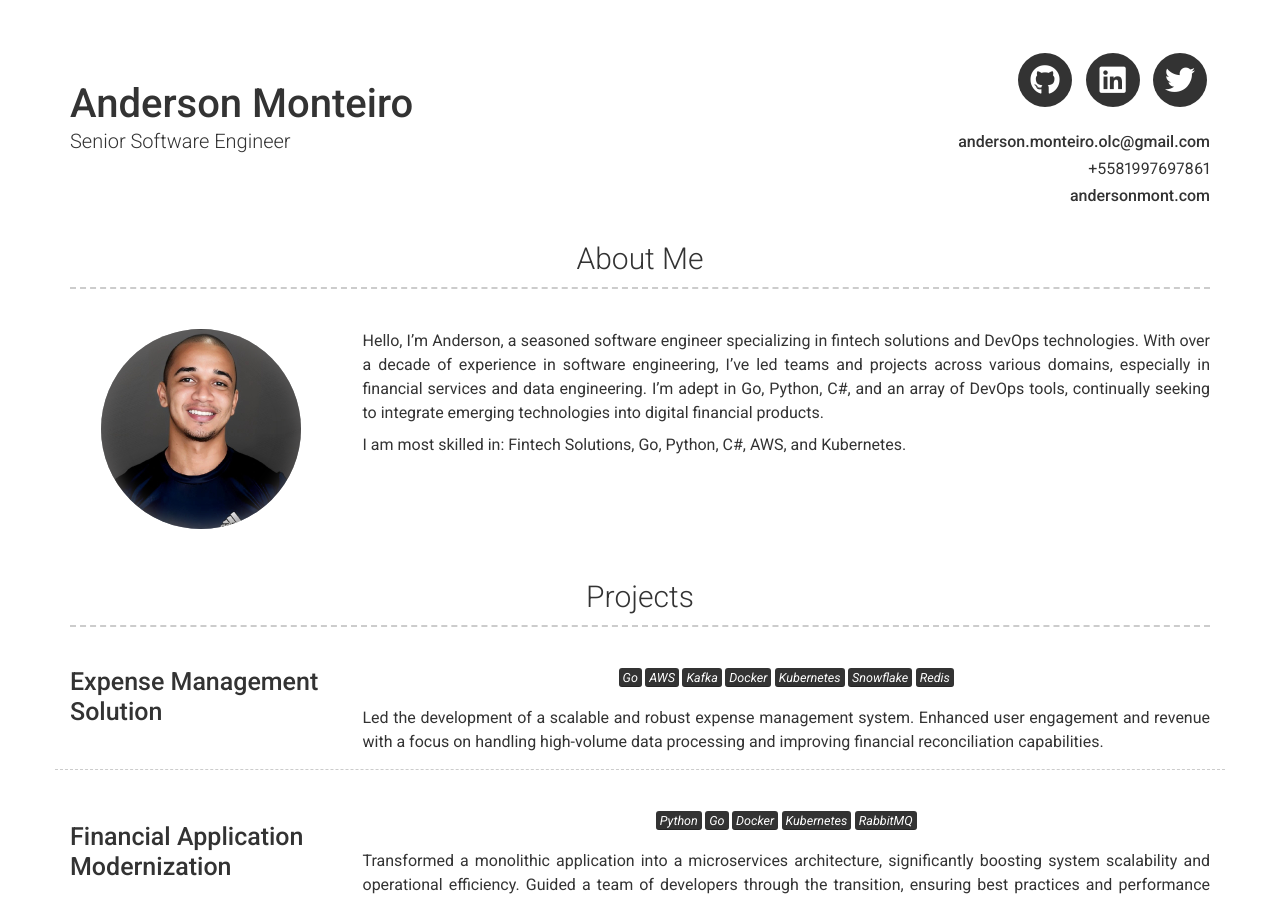
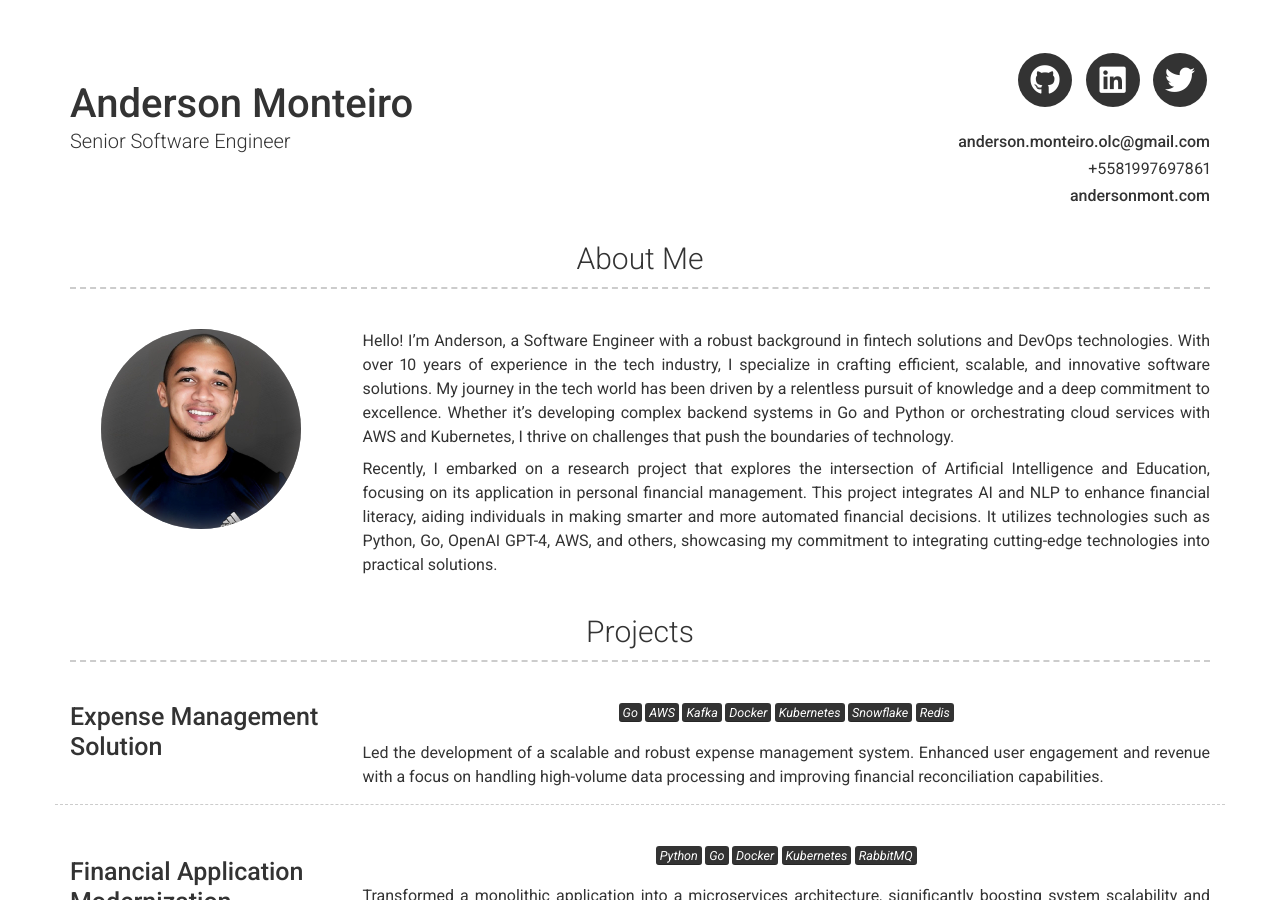
Before and after one commit to AndersonMonteiro/andersonmont-site, a Jekyll site: the page built from index.md, in a window 1280 px wide and 900 px high. Built offline with Jekyll 4.4.1, drawn with Linux system fonts in a browser that asks for light colours; nearby versions of some CDN libraries.

Commit message:
Update about section in _config.yml

```diff
--- a/_config.yml
+++ b/_config.yml
@@ -28,9 +28,9 @@ linkedin_username: andersonmont
 # about_title: About Me (Use this to override about section title)
 about_profile_image: images/profile.jpg
 about_content: | # this will include new lines to allow paragraphs
-  Hello, I'm Anderson, a seasoned software engineer specializing in fintech solutions and DevOps technologies. With over a decade of experience in software engineering, I've led teams and projects across various domains, especially in financial services and data engineering. I'm adept in Go, Python, C#, and an array of DevOps tools, continually seeking to integrate emerging technologies into digital financial products.
+  Hello! I'm Anderson, a Software Engineer with a robust background in fintech solutions and DevOps technologies. With over 10 years of experience in the tech industry, I specialize in crafting efficient, scalable, and innovative software solutions. My journey in the tech world has been driven by a relentless pursuit of knowledge and a deep commitment to excellence. Whether it's developing complex backend systems in Go and Python or orchestrating cloud services with AWS and Kubernetes, I thrive on challenges that push the boundaries of technology.
 
-  I am most skilled in: Fintech Solutions, Go, Python, C#, AWS, and Kubernetes.
+  Recently, I embarked on a research project that explores the intersection of Artificial Intelligence and Education, focusing on its application in personal financial management. This project integrates AI and NLP to enhance financial literacy, aiding individuals in making smarter and more automated financial decisions. It utilizes technologies such as Python, Go, OpenAI GPT-4, AWS, and others, showcasing my commitment to integrating cutting-edge technologies into practical solutions.
 
 content:
   - title: Projects # Title for the section
```
